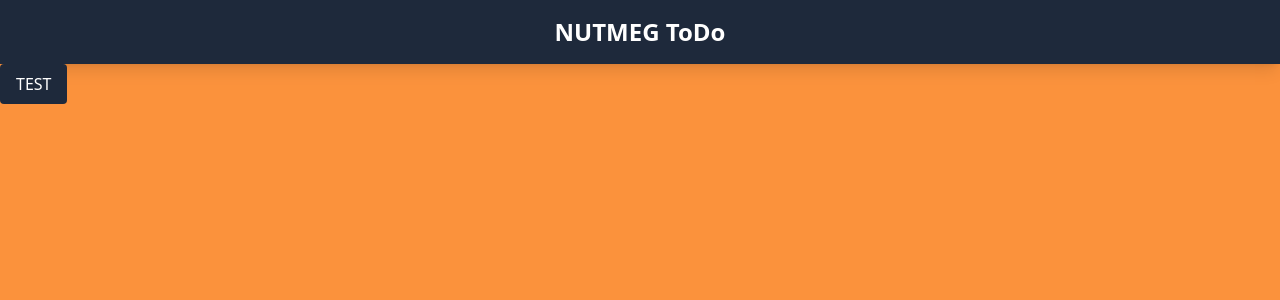
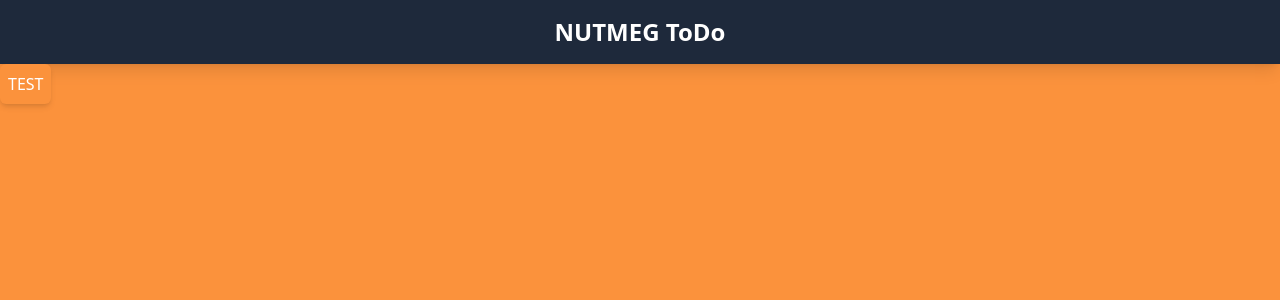
Before and after one commit to NUTFes/NUTMEG-1day-hands-on, a Next.js app in the folder view/: page / in a window 1280 px wide. Shown: the top 300 px of the page. Built offline with nearby package versions, Linux system fonts and the light colour scheme.

Commit message:
[fix] Buttonを簡易的なものに修正

```diff
--- a/view/src/components/common/Button/Button.tsx
+++ b/view/src/components/common/Button/Button.tsx
@@ -1,66 +1,13 @@
-import { useMemo } from "react";
 import type { ButtonProps } from "./Button.type";
 
-const Button = (props: ButtonProps) => {
-  const {
-    className,
-    theme = "primary",
-    size = "medium",
-    outlined = false,
-    children,
-    fullWidth,
-    ...rest
-  } = props;
-
-  // outlinedがtrueの時枠線を表示する
-  const themeClass = useMemo(() => {
-    switch (theme) {
-      case "primary":
-        if (outlined) {
-          return "text-primary border-primary";
-        } else {
-          return "bg-primary text-white";
-        }
-      case "success":
-        if (outlined) {
-          return "text-success border-success";
-        } else {
-          return "bg-success text-white";
-        }
-      case "danger":
-        if (outlined) {
-          return "text-danger border-danger";
-        } else {
-          return "bg-danger text-white";
-        }
-    }
-  }, [theme, outlined]);
-
-  const sizeClass = useMemo(() => {
-    switch (size) {
-      case "small":
-        return "px-2 py-1 text-sm";
-      case "medium":
-        return "px-4 py-2 text-base";
-      case "large":
-        return "px-6 py-3 text-lg";
-    }
-  }, [size]);
-
+const Button: React.FC<ButtonProps> = (props) => {
   return (
     <button
       type="button"
-      className={`
-        rounded
-        ${className}
-        ${themeClass}
-        ${sizeClass}
-        ${outlined ? "border border-gray-300" : ""}
-        ${fullWidth ? "full-width" : ""}
-        `}
-      {...rest}
+      className="bg-background text-secondary rounded-md shadow-md p-2 hover:bg-orange-600 transition-all"
+      onClick={props.onClick}
     >
-      {children}
+      {props.children}
     </button>
   );
 };
--- a/view/src/components/common/Button/Button.type.ts
+++ b/view/src/components/common/Button/Button.type.ts
@@ -1,6 +1,4 @@
-export type ButtonProps = {
-  theme?: "primary" | "danger" | "success";
-  size?: "large" | "medium" | "small";
-  outlined?: boolean;
-  fullWidth?: boolean;
-} & JSX.IntrinsicElements["button"];
+export interface ButtonProps {
+  children: React.ReactNode;
+  onClick?: () => void;
+}
```
Also changed, not shown: 1 other file (tests, documents, lock files or other folders).
